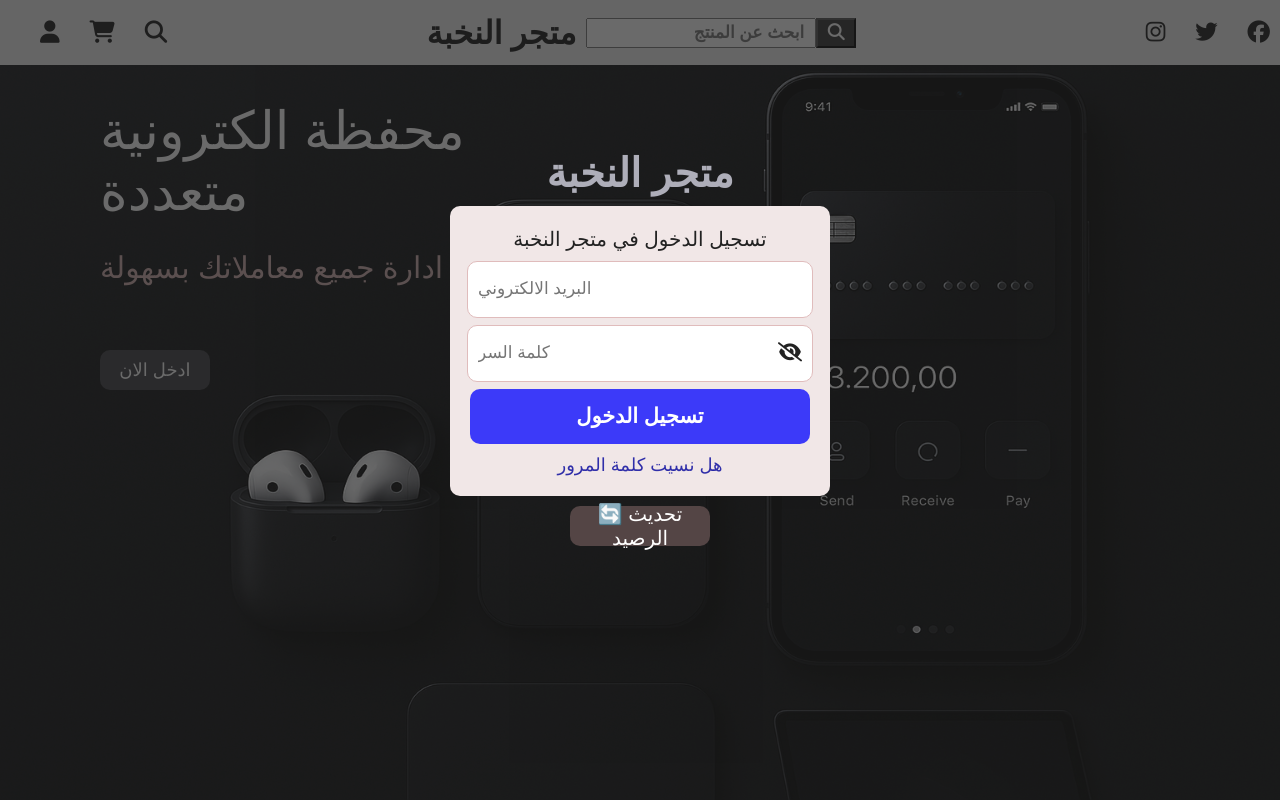
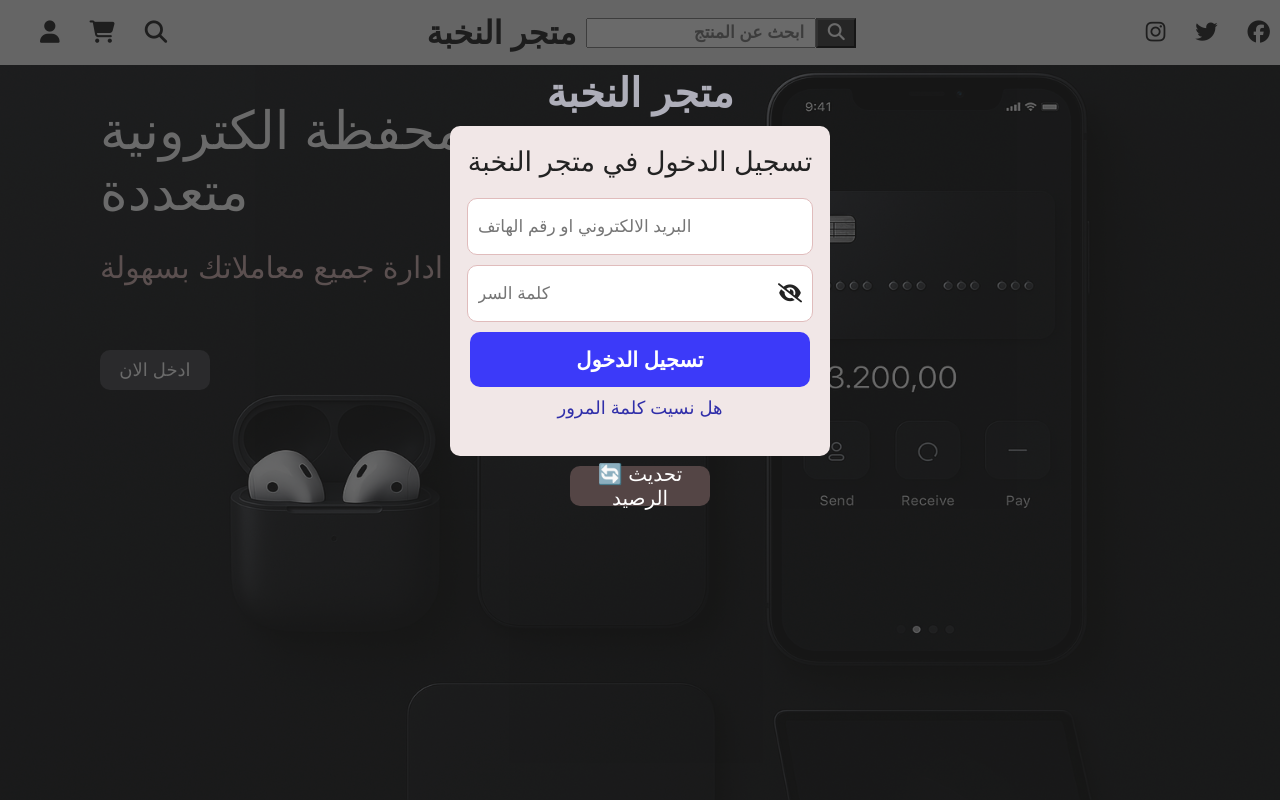
Before and after one commit to bzbsndndjnd/EliteShop, a Next.js app: page /website in a window 1280 px wide. Shown: the top 800 px of the page. Built offline with nearby package versions, Linux system fonts and the light colour scheme.

Commit message:
fix: add product images to public folder

```diff
--- a/app/website/page.tsx
+++ b/app/website/page.tsx
@@ -265,7 +265,7 @@ const logout=()=>{
           <div className={style.contentEnter}>
             <h3>تسجيل الدخول في متجر النخبة</h3>
             <div className={style.Gmail}>
-          <input type="text" value={gmail} onChange={e=>setGmail(e.target.value)} placeholder='البريد الالكتروني'/>
+          <input type="text" value={gmail} onChange={e=>setGmail(e.target.value)} placeholder='البريد الالكتروني او رقم الهاتف'/>
           </div>
           <div className={style.password}>
           <input type={state} value={Password} onChange={(e:React.ChangeEvent<HTMLInputElement>)=>setPassword(e.target.value)} placeholder='كلمة السر'/>
--- a/app/website/style.module.css
+++ b/app/website/style.module.css
@@ -6,7 +6,7 @@
        background-color: #222222ab;
        color: #fff;
        align-items: center;
-       padding-top: 150px;
+       padding-top: 70px;
        display: flex;
        flex-direction: column;
    }
@@ -27,19 +27,19 @@
        flex-direction: column;
        display: flex;
        width: 380px;
-       height: 290px;
+       height: 330px;
        background-color: #f1e7e7;
        align-items: center;
-       justify-content: center;
        display: flex;
        border-radius: 10px;
    }
 
    .contentEnter h3 {
-       font-size: 20px;
-       font-weight: 400;
+       font-size: 1.7em;
+       font-weight: 500;
        color: #222;
-       margin-bottom: 10px;
+       margin-top: 20px;
+       margin-bottom: 20px;
    }
 
    .password,
@@ -50,7 +50,7 @@
        justify-content: center;
        display: flex;
        color: #222;
-       margin-bottom: 7px;
+       margin-bottom: 10px;
        border-radius: 10px;
        background-color: #d7c6c600;
    }
@@ -562,13 +562,14 @@
        }
        .contentEnter input {
            margin: 7px;
-           padding: 10px;
+           padding: 2px;
            font-size: 15px;
            font-weight: 400;
            width: 280px;
            height: 60px;
            border-radius: 10px;
            border: 1px solid #e0bcbc;
+           text-align: end;
        }
        .password,
        .Gmail {
@@ -582,11 +583,13 @@
            border-radius: 10px;
            background-color: #d7c6c600;
        }
-       .password input,
-       .Gmail input {
+       .Gmail input,
+       .password input {
            width: 280px;
            height: 100%;
            display: flex;
+           padding: 10px;
+           text-align: left;
        }
        .password i {
            margin-left: 240px;
```
